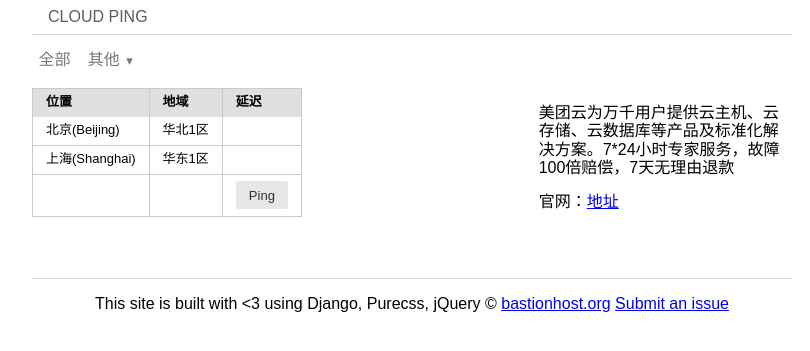
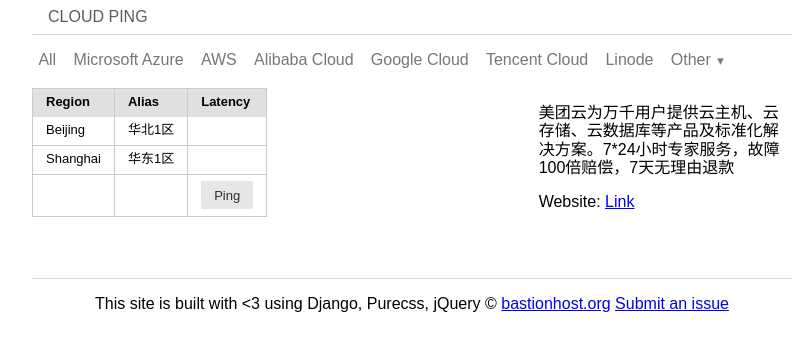
Before and after one commit to iamsk/cloudping, a Django app: a page that uses templates/base.html in a window 1280 px wide. Shown: the top 351 px of the page, without its empty margins (228-1038 px from the left). Run offline with Django 3.2, Linux system fonts and the light colour scheme; data comes from the database, SQL or seed files in the repository; some libraries are stand-ins or nearby versions.

Commit message:
add en version

```diff
--- a/apps/ping/models.py
+++ b/apps/ping/models.py
@@ -2,25 +2,25 @@
 
 
 class Company(models.Model):
+    name_en = models.CharField(max_length=30, null=True, blank=True)
     name_cn = models.CharField(max_length=30, null=True, blank=True)
-    name_en = models.CharField(max_length=30, null=True, blank=True)
     code = models.CharField(max_length=30)
     link = models.CharField(max_length=300)
     order = models.IntegerField(default=0)
     description = models.TextField(null=True, blank=True)
 
     def __unicode__(self):
-        return self.name_cn or self.name_en
+        return self.name_en or self.name_cn
 
 
 class Region(models.Model):
+    name_en = models.CharField(max_length=30, null=True, blank=True)
     name_cn = models.CharField(max_length=30, null=True, blank=True)
-    name_en = models.CharField(max_length=30, null=True, blank=True)
     order = models.IntegerField(default=0)
     description = models.TextField(null=True, blank=True)
 
     def __unicode__(self):
-        return self.name_cn or self.name_en
+        return self.name_en or self.name_cn
 
 
 class Service(models.Model):
--- a/templates/base.html
+++ b/templates/base.html
@@ -4,7 +4,7 @@
     <meta charset="utf-8">
     <meta name="viewport" content="width=device-width, initial-scale=1.0">
     <meta name="keywords"
-          content="云主机, 云服务, 云计算, 公有云, 云服务器, 速度, 测速, 延迟, ping, cloudping, cloud ping, 互联网+解决方案, {% for c in cs%}{{ c }}, {% endfor %}">
+          content="云主机, 云服务, 云计算, 公有云, 云服务器, 速度, 测速, 延迟, ping, cloudping, cloud ping, 互联网+解决方案, {% for c in companies%}{{ c }}, {% endfor %}">
     <meta name="description" content="{{ description }}">
     <title>Bastionhost - Cloud Ping</title>
     <link rel="stylesheet" href="https://unpkg.com/purecss@1.0.0/build/pure-min.css">
@@ -97,15 +97,15 @@
     <div class="pure-menu pure-menu-horizontal menu">
         <ul class="pure-menu-list">
             <li class="pure-menu-item {% ifequal company 'all' %}pure-menu-selected{% endifequal %}">
-                <a href="/" class="pure-menu-link">全部</a></li>
-            {% for c in cs|slice:":8" %}
+                <a href="/" class="pure-menu-link">All</a></li>
+            {% for c in companies|slice:":6" %}
             <li class="pure-menu-item {% ifequal company c %}pure-menu-selected{% endifequal %}">
                 <a href="/{{ c.code }}" class="pure-menu-link">{{ c }}</a></li>
             {% endfor %}
             <li class="pure-menu-item pure-menu-has-children pure-menu-allow-hover">
-                <a href="#" id="menuLink" class="pure-menu-link">其他</a>
+                <a href="#" id="menuLink" class="pure-menu-link">Other</a>
                 <ul class="pure-menu-children">
-                    {% for c in cs|slice:"8:" %}
+                    {% for c in companies|slice:"6:" %}
                     <li class="pure-menu-item {% ifequal company c %}pure-menu-selected{% endifequal %}">
                         <a href="/{{ c.code }}" class="pure-menu-link">{{ c }}</a></li>
                     {% endfor %}
--- a/templates/company.html
+++ b/templates/company.html
@@ -5,16 +5,16 @@
         <table class="pure-table pure-table-bordered left">
             <thead>
             <tr>
-                <th>位置</th>
-                <th>地域</th>
-                <th>延迟</th>
+                <th>Region</th>
+                <th>Alias</th>
+                <th>Latency</th>
             </tr>
             </thead>
 
             <tbody>
             {% for s in ss %}
                 <tr>
-                    <td>{{ s.region.name_cn }}({{ s.region.name_en }})</td>
+                    <td>{{ s.region.name_en }}</td>
                     <td>{{ s.code }}</td>
                     <td class="latency" endpoint='{{ s.endpoint }}'></td>
                 </tr>
@@ -33,7 +33,7 @@
     <div class="pure-u-1-3">
         <div>
             <p>{{ company.description }}</p>
-            <p>官网：<a href="{{ company.link }}" target="_blank">地址</a></p>
+            <p>Website: <a href="{{ company.link }}" target="_blank">Link</a></p>
         </div>
     </div>
 {% endblock %}
```
Also changed, not shown: templates/cloudping.html (+4 -4 lines).
